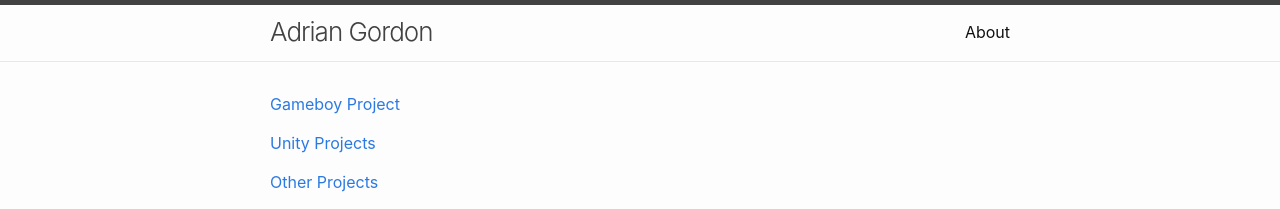
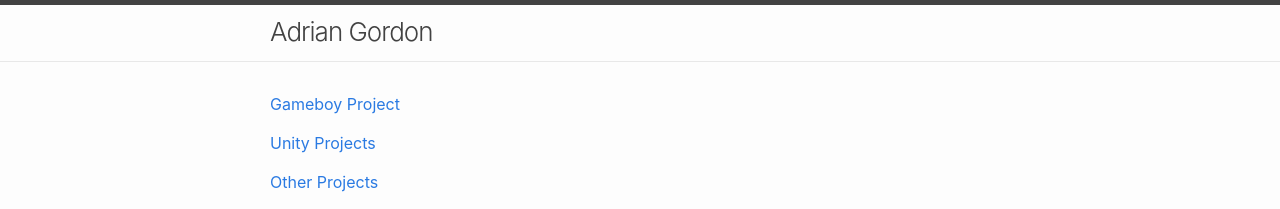
Before and after one commit to TheADrain/Portfolio, a Jekyll site: the page built from docs/index.markdown, in a window 1280 px wide. Shown: the top 209 px of the page. Built offline with Jekyll 4.4.1, drawn with Linux system fonts in a browser that asks for light colours.

Commit message:
Update _config.yml

```diff
--- a/docs/_config.yml
+++ b/docs/_config.yml
@@ -50,7 +50,7 @@ minima:
 # If you want to link only specific pages in your header, uncomment
 # this and add the path to the pages in order as they should show up
 header_pages:
- - about.markdown
+ - careerhistory.markdown
 
 
 # Build settings
```
